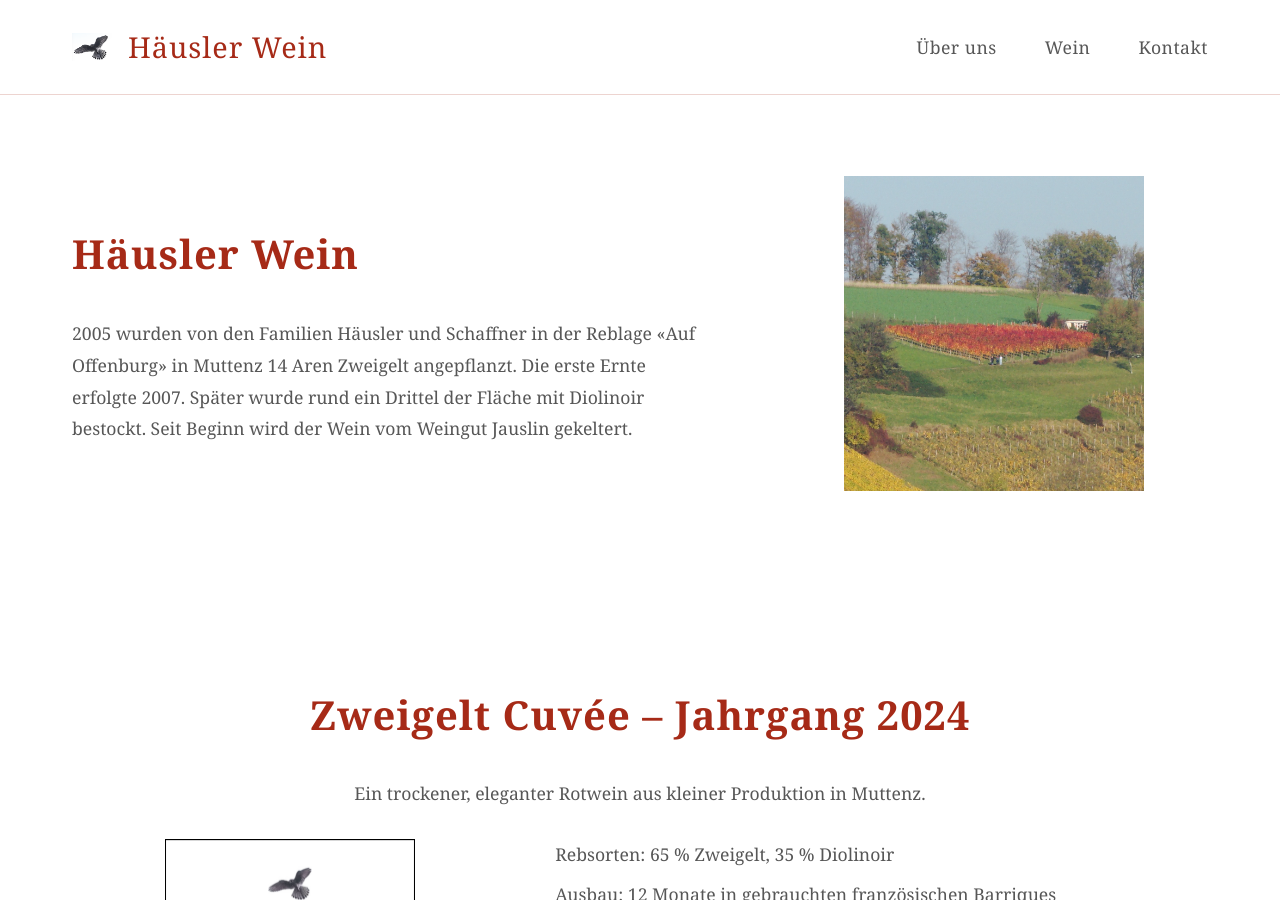
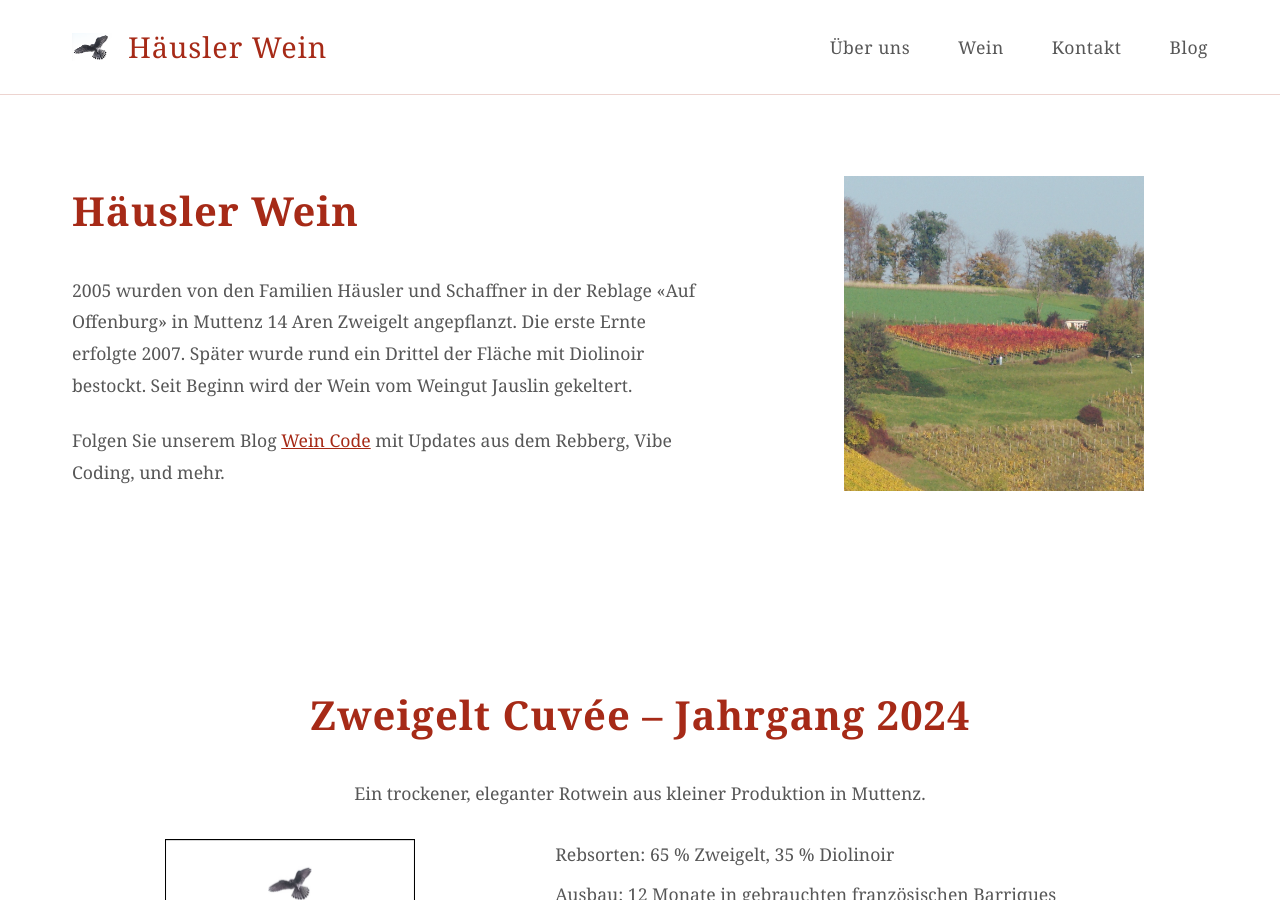
Before and after one commit to github-rha/haeusler-wein, a Jekyll site: the page built from index.html, in a window 1280 px wide and 900 px high. Built offline with Jekyll 4.4.1, drawn with Linux system fonts in a browser that asks for light colours.

Commit message:
Link to Wein Code blog from nav and Über uns section
Adds a "Blog" item to the desktop nav and a sentence under Über uns
pointing to https://blog.haeusler-wein.ch/. The about-section sentence
acts as the mobile entry point since the nav menu is hidden on mobile.

Co-Authored-By: Claude Opus 4.7 <noreply@anthropic.com>

```diff
--- a/_data/content.yml
+++ b/_data/content.yml
@@ -10,6 +10,9 @@ header:
       label: Wein
     - id: kontakt
       label: Kontakt
+  blog_link:
+    label: Blog
+    url: https://blog.haeusler-wein.ch/
 
 # About Section
 about:
@@ -20,6 +23,8 @@ about:
   paragraphs:
     - |
       2005 wurden von den Familien Häusler und Schaffner in der Reblage «Auf Offenburg» in Muttenz 14 Aren Zweigelt angepflanzt. Die erste Ernte erfolgte 2007. Später wurde rund ein Drittel der Fläche mit Diolinoir bestockt. Seit Beginn wird der Wein vom Weingut Jauslin gekeltert.
+    - |
+      Folgen Sie unserem Blog <a href="https://blog.haeusler-wein.ch/">Wein Code</a> mit Updates aus dem Rebberg, Vibe Coding, und mehr.
 
 # Wine Section
 wine:
--- a/_layouts/default.html
+++ b/_layouts/default.html
@@ -35,6 +35,7 @@
             {%- for item in site.data.content.header.nav_items %}
                 <li><a href="#{{ item.id }}">{{ item.label }}</a></li>
             {%- endfor %}
+                <li><a href="{{ site.data.content.header.blog_link.url }}">{{ site.data.content.header.blog_link.label }}</a></li>
             </ul>
         </nav>
     </header>
```
